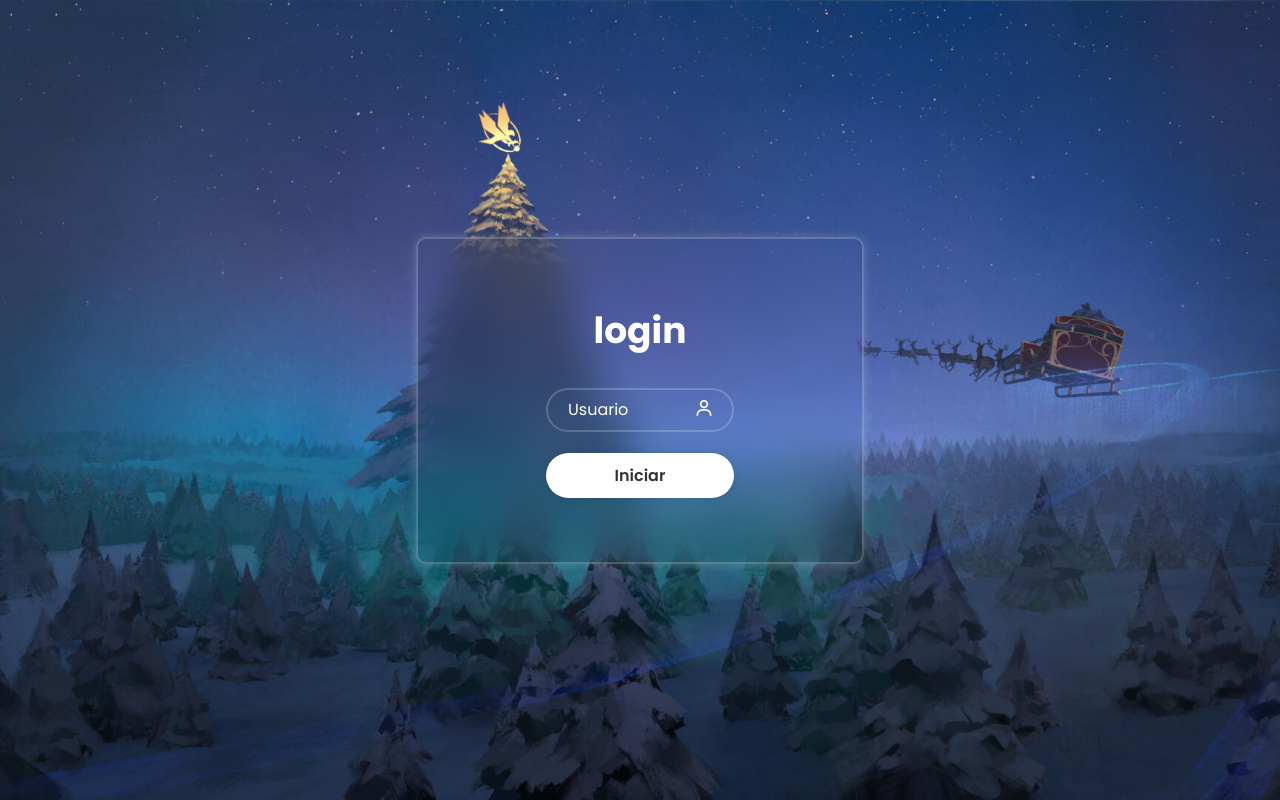
After one commit to nasar0/Cuestionario, a PHP site: page /login.php in a window 1280 px wide. The commit adds this page. Run offline with PHP 8.4, Linux system fonts and the light colour scheme.

Commit message:
2024-12-10

```diff
--- /dev/null
+++ b/login.php
@@ -0,0 +1,34 @@
+<!DOCTYPE html>
+<html lang="en">
+<head>
+    <meta charset="UTF-8">
+    <meta name="viewport" content="width=device-width, initial-scale=1.0">
+    <link href='https://unpkg.com/boxicons@2.1.4/css/boxicons.min.css' rel='stylesheet'>
+    <link rel="stylesheet" href="style.css">
+    <title>Document</title>
+</head>
+<body>
+    <?php
+        require_once 'usuarios.php';
+        require_once "preguntas.php";
+        if (isset($_POST["env"])) {
+             header("location:juego.php");
+        }else{
+            ?>
+            <div class="container">
+                <div class="wrapper">
+                    <form action="" method="post" id="registro">
+                        <h1>login</h1>
+                        <div class="input-box">
+                            <input type="text" placeholder="Usuario" name="name" require>
+                            <i class='bx bx-user'></i>
+                        </div>
+                        <input type="submit" class="btn" name="env" value="Iniciar">
+                    </form>
+                </div>
+            </div>
+            <?php
+        }
+    ?>
+</body>
+</html>
--- a/preguntas.php
+++ b/preguntas.php
@@ -1,5 +1,5 @@
 <?php
-    class pregunta{
+    class preguntas{
         private $db;
         private $id;
         private $pregunta;
@@ -13,20 +13,28 @@
             $this->norespuestas = $norespuestas;
         }
         public function getDatos(){
-            $sentencia = "select * from pregunta";
+            $sentencia = "SELECT * FROM preguntas";
             $consulta = $this->db->prepare($sentencia);
-            $consulta->bind_result($this->id,$this->pregunta,$this->respuesta,$this->norespuestas)
+            $consulta->bind_result($this->id, $this->pregunta, $this->respuesta, $this->norespuestas);
             $consulta->execute();
+            $preguntas = [];
+            while ($consulta->fetch()) {
+                $preguntas[] = $this->__toString();
+            }
+            return $preguntas;
+        }
+        public function __toString() {
+            return $this->pregunta . "<br>";
         }
         public function comprobar($texto,$idU){
             $sentencia = "SELECT respuesta FROM preguntas WHERE id = ?;";
             $consulta = $this->db->prepare($sentencia);
             if ($consulta) {
                 $consulta->bind_param("i", $idU);
-                $consulta->bind_result($this->respuesta)
+                $consulta->bind_result($this->respuesta);
                 $consulta->execute();
-                if ($consulta->fetch() ) {
-                   return $result = strcmp($texto, $this->resultado) == 0 ? true : false;
+                if ($consulta->fetch()) {
+                   return $result = strcmp($texto, $this->respuesta) == 0 ? true : false;
                 }
             }
         }
--- /dev/null
+++ b/style.css
@@ -0,0 +1,90 @@
+@import url('https://fonts.googleapis.com/css2?family=Poppins:wght@300;400;500;600;700;800;900&display=swap');
+*{
+    margin: 0;
+    padding: 0;
+    box-sizing: border-box;
+    font-family: 'Poppins', sans-serif;
+}
+
+.container{
+    display: flex;
+    justify-content: center;
+    align-items: center;
+    min-height: 100vh;
+    background:url('img/img.jpg')no-repeat;
+    background-size: cover;
+    background-position: center;
+}
+#registro{
+    text-align: center;
+    display: flex;
+    flex-direction: column;
+    justify-content: center;
+}
+.wrapper{
+    width: 35%;
+    background: transparent;
+    border: 2px solid rgba(255, 255, 255, 0.2);
+    backdrop-filter: blur(20px);
+    box-shadow: 0 0 10px rgba(255, 255, 255, 0.2);
+    color: #ffffff;
+    border-radius: 10px;
+    padding: 5% 10%;
+}
+.wrapper h1{
+    font-size: 36px;
+    text-align: center;
+}
+.wrapper .input-box{
+    position: relative;
+    width: 100%;
+    height: 35px;
+    margin: 30px 0;
+}
+.input-box input{
+    width: 100%;
+    height: 100%;
+    background: transparent;
+    border: none;
+    outline: none;
+    border: solid 2px rgba(255, 255, 255, 0.2);
+    border-radius:40px;
+    font-size: 16px;
+    color: #ffffff;
+    padding: 20px;
+}
+.input-box input::placeholder{
+    color: #ffffff;
+}
+.input-box i{
+    position: absolute;
+    right: 20px;
+    top: 58%;
+    transform: translateY(-50%);
+    font-size: 20px;
+}
+.wrapper .btn{
+    width: 100%;
+    height: 45px;
+    background:#ffffff;
+    border: none;
+    outline: none;
+    border-radius: 40px ;
+    box-shadow: 0 0 10px rgba(0, 0,0, .1);
+    cursor: pointer;
+    font-size: 16px;
+    color: #333;
+    font-weight: 600;
+}
+.input-boxD input{
+    width: 100%;
+    height: 100%;
+    background: transparent;
+    border: none;
+    outline: none;
+    border: solid 2px rgba(34, 6, 6, 0.2);
+    border-radius:40px;
+    font-size: 16px;
+    color: #000000;
+    padding: 20px;
+}
--- a/usuarios.php
+++ b/usuarios.php
@@ -11,14 +11,7 @@
             $this->tiempo_final = $tiempo_final;
         }
         public function registro($usu){
-            $sentencia = "SELECT user FROM usuario WHERE user=?;";
-            $consulta = $this->db->prepare($sentencia);
-            if ($consulta) {
-                $consulta->bind_param("s",$usu);
-                $consulta->bind_result($this->user)
-                $consulta->execute();
-                $consulta->fetch();
-                if (!strcmp($usu, $this->user)) {
+            try {
                 $sentencia = "INSERT INTO usuario (user, tiempo_inicio, tiempo_final) VALUES (?,0,null);";
                 $consulta = $this->db->prepare($sentencia);
                 if ($consulta) {
@@ -30,11 +23,10 @@
                         echo "Error al insertar el usuario.";
                     }
                 }
-                }else{
-                    echo "ESE USUARIO YA EXISTE , PRUEBA INICIAR SESION";
+            } catch (Exception  $e) {
+                echo "ocurrio el error: ".$e->getMessage();;
+            }
         }
 
     }
-        }
-    }
 ?>
```
Also changed, not shown: juego.php (+37 -0 lines), img/img.jpg (added). Lines whose indentation alone changed are shown as unchanged.
